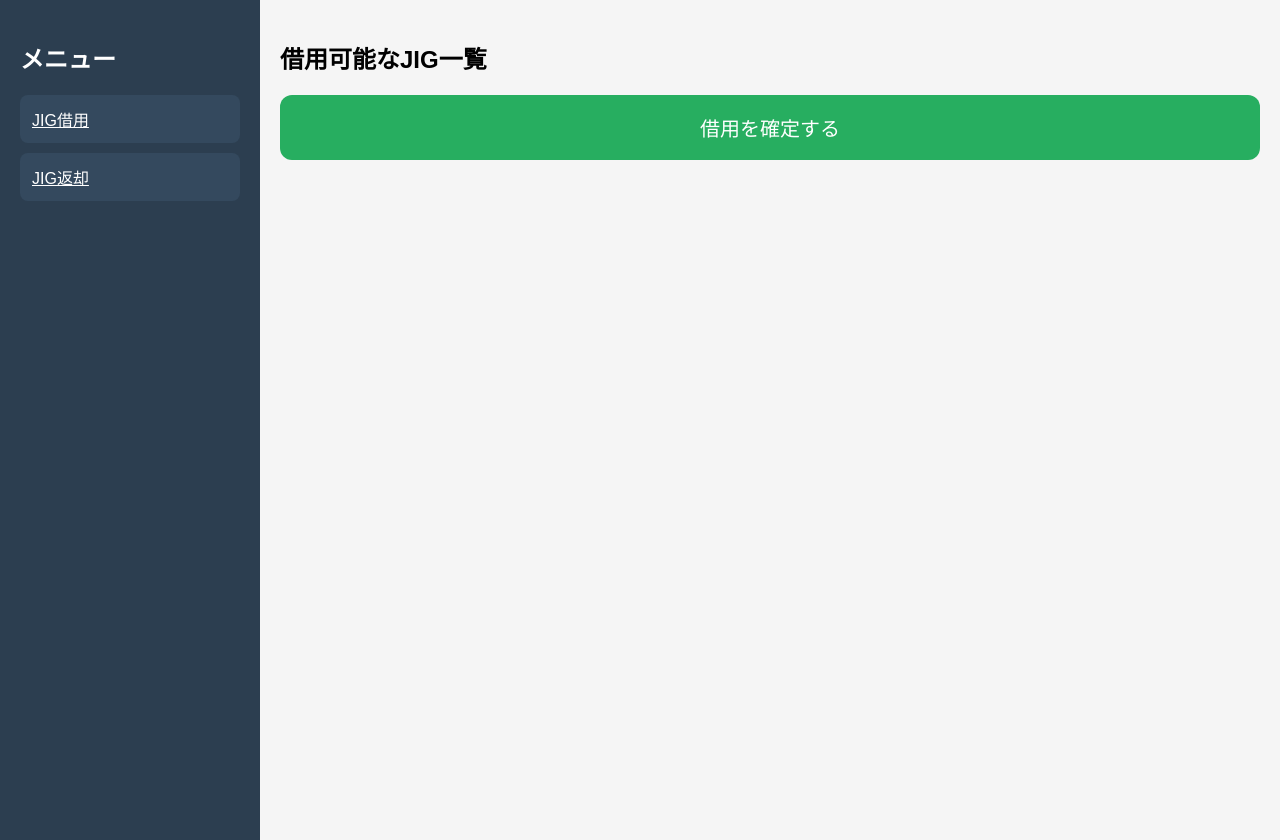
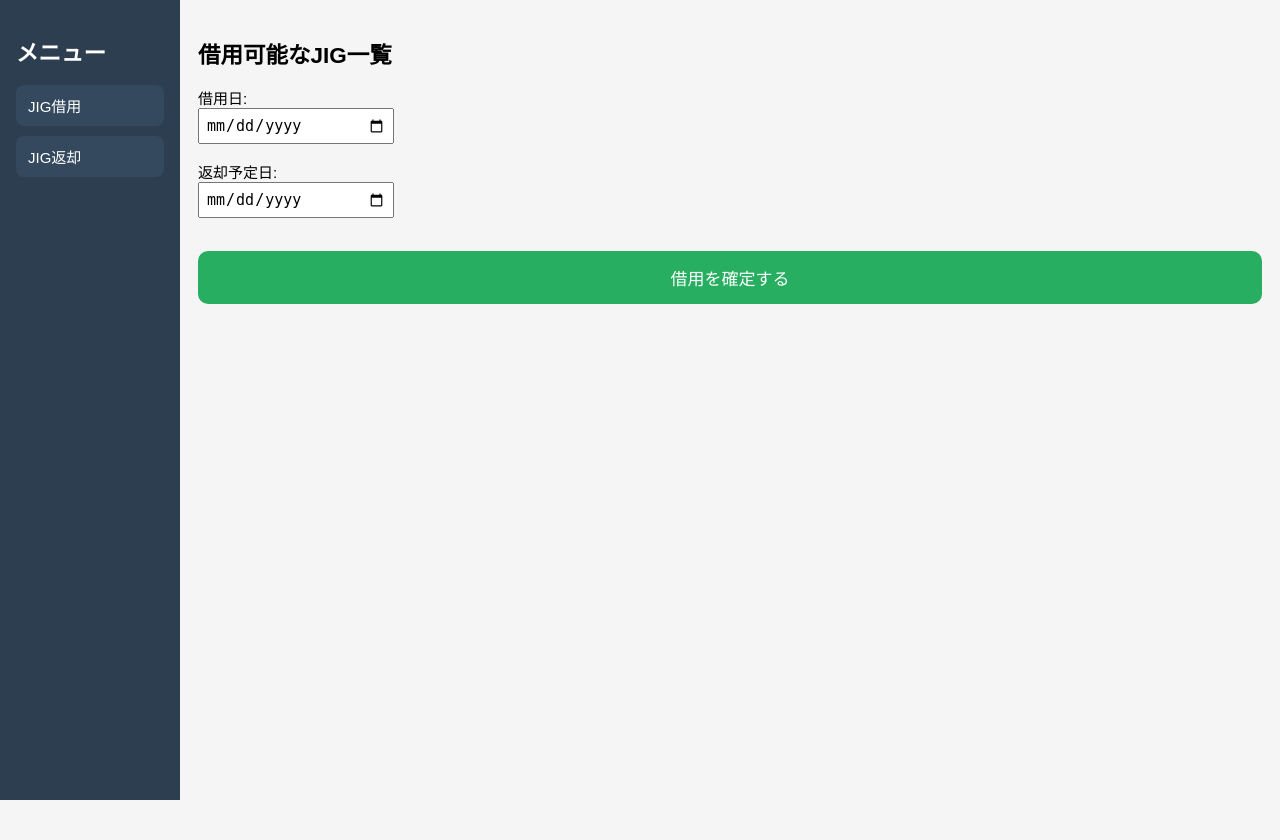
Before and after one commit to nguyenluc93/smt-jig-web, a Flask app: page / in a window 1280 px wide. After the commit the page ends 800 px from the top, so only its background shows below. Run offline with Flask 3, Linux system fonts and the light colour scheme; data that the repository does not hold is empty; parts of the project's set-up code (start-up, migrations or seed data) failed here and were passed over.

Commit message:
update UI + date input

```diff
--- a/templates/index.html
+++ b/templates/index.html
@@ -3,15 +3,67 @@
 <head>
     <meta charset="UTF-8">
     <meta name="viewport" content="width=device-width, initial-scale=1">
-    <title>JIG管理システム</title>
+    <title>JIG借用</title>
 
     <style>
-        body { margin: 0; font-family: Arial; display: flex; background: #f5f5f5; }
-        .sidebar { width: 220px; background: #2c3e50; color: white; height: 100vh; padding: 20px; }
-        .sidebar a { display: block; padding: 12px; background: #34495e; margin-bottom: 10px; color: white; border-radius: 8px; }
-        .content { flex: 1; padding: 20px; }
-        .jig-item { background: white; padding: 14px; margin-bottom: 12px; border-radius: 10px; }
-        .confirm-btn { width: 100%; padding: 18px; background: #27ae60; color: white; border: none; border-radius: 12px; font-size: 20px; }
+        body {
+            margin: 0;
+            font-family: Arial, sans-serif;
+            display: flex;
+            background: #f5f5f5;
+            font-size: 15px;
+        }
+
+        .sidebar {
+            width: 180px;
+            background: #2c3e50;
+            color: white;
+            height: 100vh;
+            padding: 16px;
+            box-sizing: border-box;
+        }
+
+        .sidebar a {
+            display: block;
+            padding: 10px 12px;
+            margin-bottom: 10px;
+            background: #34495e;
+            color: white;
+            text-decoration: none;
+            border-radius: 8px;
+            font-size: 15px;
+        }
+
+        .content {
+            flex: 1;
+            padding: 18px;
+        }
+
+        .jig-item {
+            background: white;
+            padding: 12px 14px;
+            margin-bottom: 10px;
+            border-radius: 8px;
+            font-size: 15px;
+            display: flex;
+            align-items: center;
+        }
+
+        .jig-item input {
+            margin-right: 12px;
+            transform: scale(1.3);
+        }
+
+        .confirm-btn {
+            width: 100%;
+            padding: 14px;
+            font-size: 17px;
+            background: #27ae60;
+            color: white;
+            border: none;
+            border-radius: 10px;
+            margin-top: 16px;
+        }
     </style>
 </head>
 
@@ -25,7 +77,15 @@
 
 <div class="content">
     <h2>借用可能なJIG一覧</h2>
+
     <div id="jigList"></div>
+
+    <label>借用日:</label><br>
+    <input id="startDate" type="date" style="padding:6px; font-size:15px; width:180px;"><br><br>
+
+    <label>返却予定日:</label><br>
+    <input id="endDate" type="date" style="padding:6px; font-size:15px; width:180px;"><br><br>
+
     <button class="confirm-btn" onclick="confirmBorrow()">借用を確定する</button>
 </div>
 
@@ -49,13 +109,18 @@ function confirmBorrow() {
     const user = prompt("借用者の名前を入力してください");
     if (!user) return;
 
+    const start = document.getElementById("startDate").value;
+    const end = document.getElementById("endDate").value;
+
+    if (!start || !end) return alert("日付を入力してください");
+
     fetch("/api/borrow-final", {
         method: "POST",
         headers: {"Content-Type": "application/json"},
         body: JSON.stringify({
             jigs: selected,
-            start_date: "2026/04/08",
-            end_date: "2026/04/10",
+            start_date: start,
+            end_date: end,
             user: user
         })
     })
```
Also changed, not shown: credentials.json (+2 -2 lines), templates/consumables.html (+19 -4 lines), templates/return.html (+34 -5 lines).
